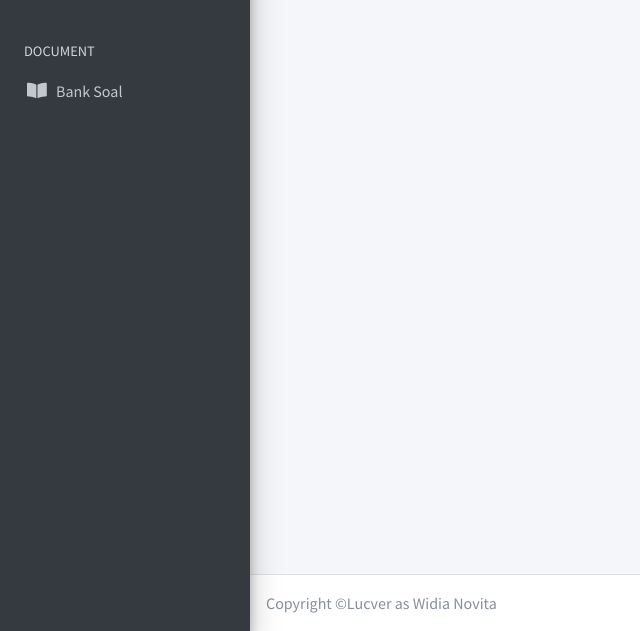
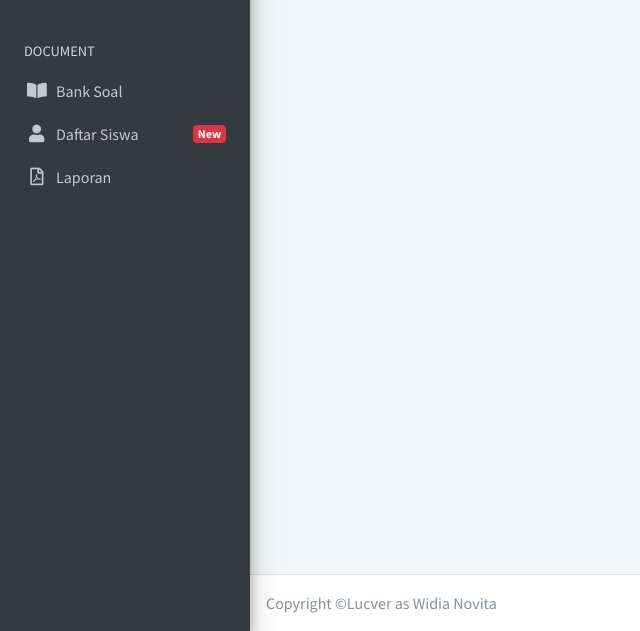
Before and after one commit to lcver/Elenka, a PHP site: page /project/admin in a window 1280 px wide. Shown: the part 169-800 px from the top of the page, without its empty margins (0-640 px from the left). Run offline with PHP 8.4, Linux system fonts and the light colour scheme; the visitor is signed in with stand-in values (Sample User, id 1); data that the repository does not hold is empty; classes that the project's autoload settings leave out are loaded by file name; some libraries are stand-ins or nearby versions.

Commit message:
add feature in list menu sidebar

```diff
--- a/App/views/Template/admin/sidebar.php
+++ b/App/views/Template/admin/sidebar.php
@@ -45,14 +45,24 @@
               </p>
             </a>
           </li>
-          <!--<li class="nav-item">-->
-          <!--  <a href="<?=BASEURL?>Admin/report" class="nav-link">-->
-          <!--    <i class="nav-icon far fa-file-pdf"></i>-->
-          <!--    <p>-->
-          <!--      Laporan-->
-          <!--    </p>-->
-          <!--  </a>-->
-          <!--</li>-->
+          <li class="nav-item">
+            <!-- <a href="#" class="nav-link"> -->
+            <a href="<?=BASEURL?>admin/listsiswa" class="nav-link">
+              <i class="nav-icon fas fa-user"></i>
+              <p>
+                Daftar Siswa
+                <span class="right badge badge-danger">New</span>
+              </p>
+            </a>
+          </li>
+          <li class="nav-item">
+           <a href="<?=BASEURL?>Admin/report" class="nav-link">
+             <i class="nav-icon far fa-file-pdf"></i>
+             <p>
+               Laporan
+             </p>
+           </a>
+          </li>
         </ul>
       </nav>
       <!-- /.sidebar-menu -->
```
